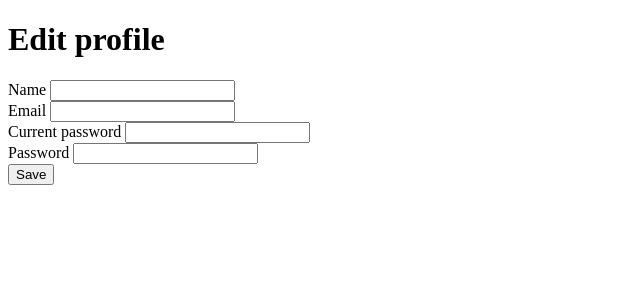
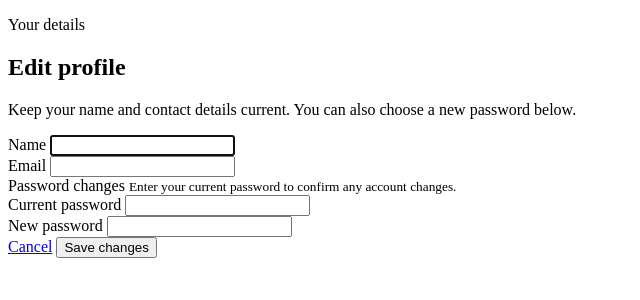
Before and after one commit to Yogurtshi/Modul-223-RelaxSpot, a Rails app: template app/views/profile/edit.html.erb in a window 1280 px wide. Shown: the part 44-344 px from the top of the page, without its empty margins (0-640 px from the left). Run offline with Rails 7, Linux system fonts and the light colour scheme; the template is opened without the code that fills it, so the values that code supplies are empty; parts of the project's set-up code (start-up, migrations or seed data) failed here and were passed over; some libraries are stand-ins or nearby versions.

Commit message:
added styling to edit profile form

```diff
--- a/app/views/profile/edit.html.erb
+++ b/app/views/profile/edit.html.erb
@@ -1,25 +1,52 @@
-<h1>Edit profile</h1>
-
-<%= form_with model: @user, url: profile_path, method: :patch do |form| %>
-  <div>
-    <%= form.label :name %>
-    <%= form.text_field :name %>
+<section class="form-page profile-form-page">
+  <div class="form-heading">
+    <p class="eyebrow">Your details</p>
+    <h1>Edit profile</h1>
+    <p class="page-intro">Keep your name and contact details current. You can also choose a new password below.</p>
   </div>
 
-  <div>
-    <%= form.label :email %>
-    <%= form.email_field :email %>
-  </div>
+  <%= form_with model: @user, url: profile_path, method: :patch, class: "profile-form" do |form| %>
+    <% if @user.errors.any? %>
+      <div class="form-errors">
+        <strong>Please check the form:</strong>
+        <ul>
+          <% @user.errors.full_messages.each do |message| %>
+            <li><%= message %></li>
+          <% end %>
+        </ul>
+      </div>
+    <% end %>
 
-  <div>
-    <%= form.label :current_password %>
-    <%= form.password_field :current_password %>
-  </div>
+    <div class="form-field-grid">
+      <div class="field-group field-group--wide">
+        <%= form.label :name %>
+        <%= form.text_field :name, autocomplete: "name", autofocus: true %>
+      </div>
 
-  <div>
-    <%= form.label :password %>
-    <%= form.password_field :password %>
-  </div>
+      <div class="field-group field-group--wide">
+        <%= form.label :email %>
+        <%= form.email_field :email, autocomplete: "email" %>
+      </div>
 
-  <%= form.submit "Save" %>
-<% end %>
+      <div class="profile-form__divider field-group--wide">
+        <span>Password changes</span>
+        <small>Enter your current password to confirm any account changes.</small>
+      </div>
+
+      <div class="field-group">
+        <%= form.label :current_password %>
+        <%= form.password_field :current_password, autocomplete: "current-password" %>
+      </div>
+
+      <div class="field-group">
+        <%= form.label :password, "New password" %>
+        <%= form.password_field :password, autocomplete: "new-password" %>
+      </div>
+    </div>
+
+    <div class="profile-form__actions">
+      <%= link_to "Cancel", profile_path, class: "secondary-button" %>
+      <%= form.submit "Save changes", class: "primary-button" %>
+    </div>
+  <% end %>
+</section>
```
Also changed, not shown: app/assets/stylesheets/application.css (+56 -0 lines), 3 other files.
